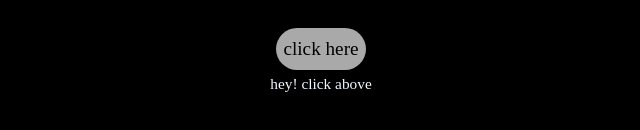
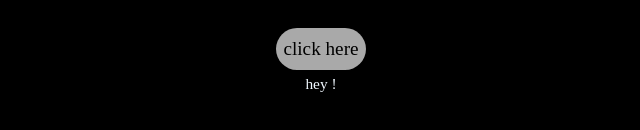
Before and after one commit to Ishant-Chahal/Git-Deploy, a plain HTML site: page index.html in a window 1280 px wide. Shown: the part 332-462 px from the top of the page, 319-959 px from the left. Drawn offline with Linux system fonts and the light colour scheme.

Commit message:
change done

```diff
--- a/index.html
+++ b/index.html
@@ -9,7 +9,7 @@
 <body>
     <div class="container">
         <div class="click">click here</div>
-        <div class="clicked">hey! click above</div>
+        <div class="clicked">hey !</div>
     </div>
 
     <script src="script.js"></script>
```
